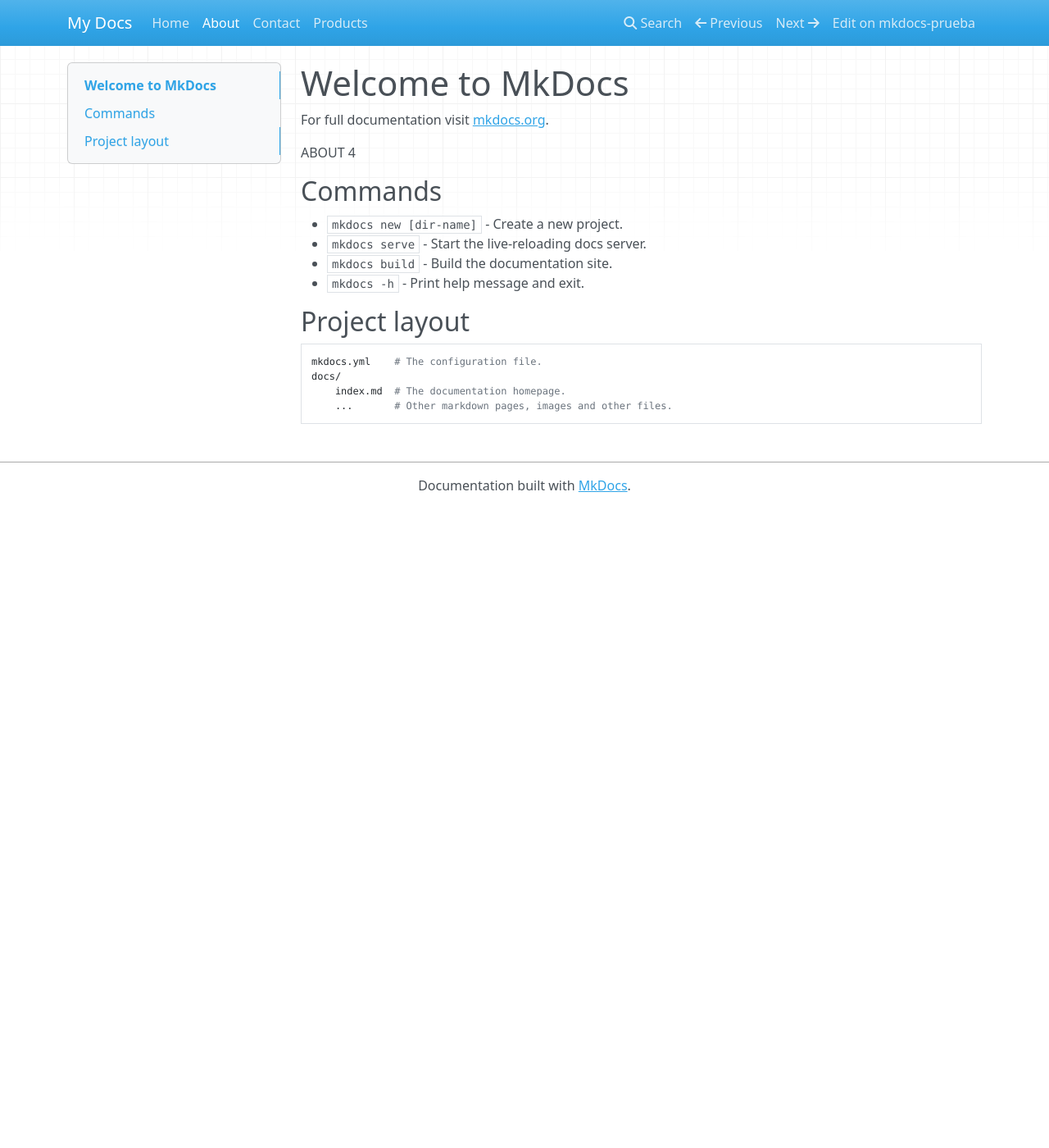
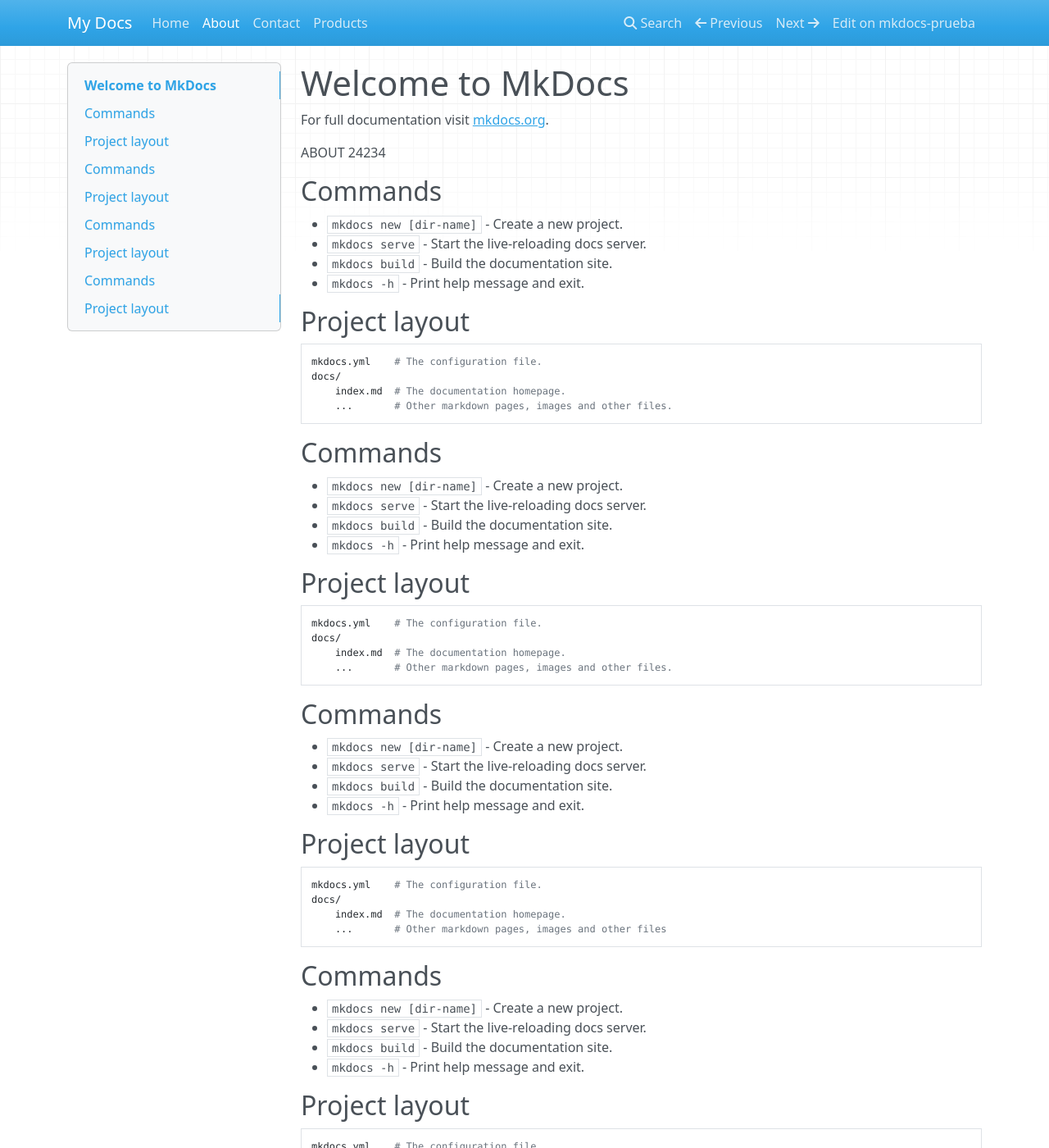
Before and after one commit to facumoyanosmf/mkdocs-prueba, an MkDocs documentation site: the page built from docs/about.md, in a window 1280 px wide and 1400 px high. Shown: the whole window at 82% size. Built offline with MkDocs 1.6.1, drawn with Linux system fonts in a browser that asks for light colours; nearby versions of some CDN libraries.

Commit message:
prueba-1

```diff
--- a/docs/about.md
+++ b/docs/about.md
@@ -2,7 +2,7 @@
 
 For full documentation visit [mkdocs.org](https://www.mkdocs.org).
 
-ABOUT 4
+ABOUT 24234
 
 
 ## Commands
@@ -18,3 +18,45 @@
     docs/
         index.md  # The documentation homepage.
         ...       # Other markdown pages, images and other files.
+
+## Commands
+
+* `mkdocs new [dir-name]` - Create a new project.
+* `mkdocs serve` - Start the live-reloading docs server.
+* `mkdocs build` - Build the documentation site.
+* `mkdocs -h` - Print help message and exit.
+
+## Project layout
+
+    mkdocs.yml    # The configuration file.
+    docs/
+        index.md  # The documentation homepage.
+        ...       # Other markdown pages, images and other files.
+
+## Commands
+
+* `mkdocs new [dir-name]` - Create a new project.
+* `mkdocs serve` - Start the live-reloading docs server.
+* `mkdocs build` - Build the documentation site.
+* `mkdocs -h` - Print help message and exit.
+
+## Project layout
+
+    mkdocs.yml    # The configuration file.
+    docs/
+        index.md  # The documentation homepage.
+        ...       # Other markdown pages, images and other files
+
+## Commands
+
+* `mkdocs new [dir-name]` - Create a new project.
+* `mkdocs serve` - Start the live-reloading docs server.
+* `mkdocs build` - Build the documentation site.
+* `mkdocs -h` - Print help message and exit.
+
+## Project layout
+
+    mkdocs.yml    # The configuration file.
+    docs/
+        index.md  # The documentation homepage.
+        ...       # Other markdown pages, images and other files.
```
Also changed, not shown: compiled_docs.md (+2 -2 lines), docs/contact.md (+1 -1 lines), 4 other files.
